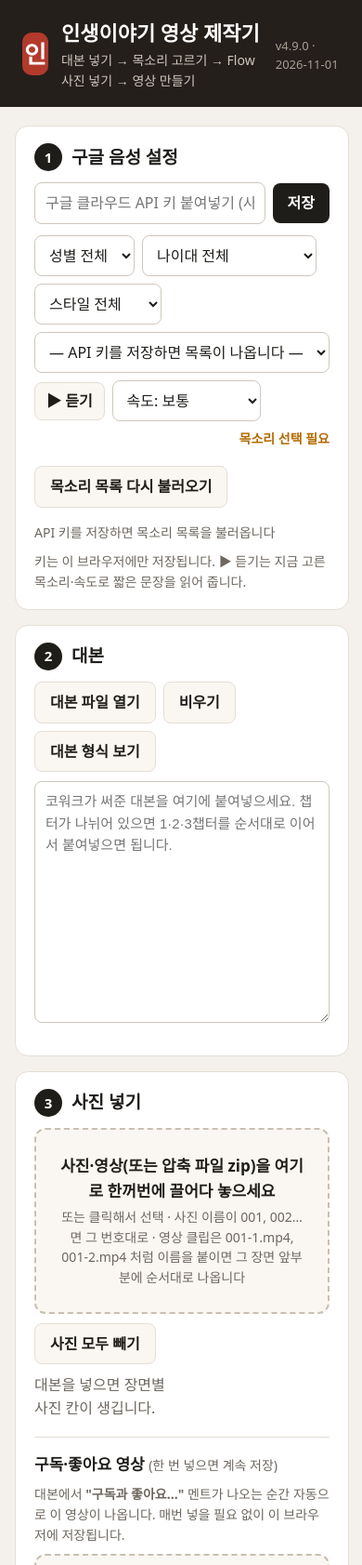
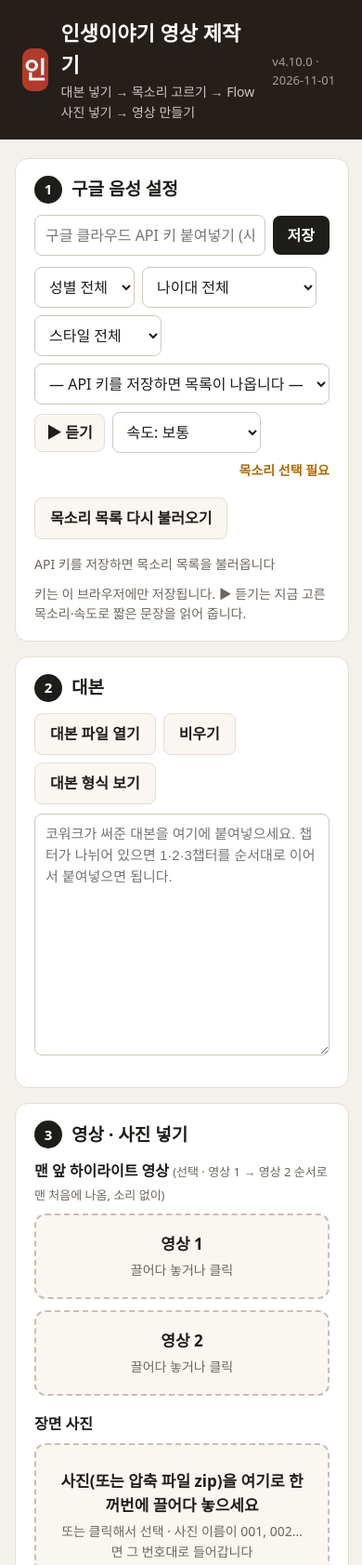
Before and after one commit to gud1955-sudo/youtube-auto, a plain HTML site: page index.html in a window 390 px wide. Shown: the top 1683 px of the page at 93% size. Drawn offline with Linux system fonts and the light colour scheme.

Commit message:
하이라이트 영상 1·2 칸 분리
Co-Authored-By: Claude Opus 5.5 <noreply@anthropic.com>
Claude-Session: https://claude.ai/code/session_017GRdT625fPBTJ3rdTJGdVC

```diff
--- a/app.css
+++ b/app.css
@@ -152,3 +152,14 @@ select.gvoice { flex: 1; min-width: 260px; }
 .sub-row { display: flex; gap: 12px; flex-wrap: wrap; align-items: stretch; }
 .sub-row .drop { flex: 1 1 260px; margin: 0; }
 .sub-row video { width: 240px; max-width: 100%; aspect-ratio: 16/9; border-radius: 8px; background: #000; }
+.subhead { font-size: 16px; margin: 4px 0 8px; }
+.subhead small { font-weight: 400; color: var(--muted); font-size: 13px; }
+.clip-row { display: grid; grid-template-columns: 1fr 1fr; gap: 12px; margin-bottom: 18px; }
+.clip-slot { display: flex; flex-wrap: wrap; align-items: center; gap: 8px; }
+.clip-slot .drop { flex: 1 1 100%; }
+.clip-slot .drop { margin: 0; }
+.clip-slot.has .drop { border-style: solid; border-color: #2e8b57; background: #eef7f1; }
+.clip-slot.has .clip-name { color: #2e7d4f; font-weight: 600; }
+.clip-slot video { width: 160px; aspect-ratio: 16/9; border-radius: 6px; background: #000; }
+.clip-slot .clip-del { padding: 6px 12px; }
+@media (max-width: 560px) { .clip-row { grid-template-columns: 1fr; } }
--- a/app.js
+++ b/app.js
@@ -749,12 +749,15 @@ const thumbCache = new Map();
 function thumbURL(f) { if (!thumbCache.has(f)) thumbCache.set(f, URL.createObjectURL(f)); return thumbCache.get(f); }
 
 function renderGrid() {
+  drawClips?.();
   const g = $("#grid"); g.innerHTML = "";
   const st = $("#img-state");
   if (!state.scenes.length) {
     g.append(el("p", { class: "empty" }, state.images.size + state.imageOrder.length ? `사진 ${state.images.size + state.imageOrder.length}장 들어옴 — 대본을 넣으면 장면별로 보여줍니다.` : "대본을 넣으면 장면별 사진 칸이 생깁니다."));
     st.textContent = ""; return;
   }
+  const first = clipScene();
+  for (const [k, list] of [...state.videos]) if (k !== first && list.some((x) => x.part <= 2) && !state.scenes.some((sc) => sc.num === k)) { state.videos.delete(k); state.videos.set(first, [...(state.videos.get(first) || []), ...list].sort((a, b) => a.part - b.part)); }
   const info = state.scenes.map((sc, i) => ({ sc, i, f: imageFor(sc.num, i), nv: state.videos.get(sc.num)?.length || 0 }));
   const missList = info.filter((x) => !x.f && !x.nv);
   const total = info.length, have = total - missList.length;
@@ -794,6 +797,43 @@ function renderGrid() {
       el("div", { class: "cap" }, el("b", {}, pad3(sc.num)), sc.chapter ? `· ${sc.chapter}` : "", el("span", {}, f ? f.name : sc.lines[0].text))));
   }
   st.textContent = `✓ 사진 ${have}장`; st.className = "state ok";
+}
+
+// ───────────────────────── 맨 앞 하이라이트 영상 1·2 (첫 장면 앞부분에 순서대로) ─────────────────────────
+const clipScene = () => state.scenes[0]?.num ?? 1;
+function setClip(part, file) {
+  const num = clipScene();
+  // 다른 번호로 들어가 있던 같은 순서 영상도 정리
+  for (const [k, list] of state.videos) { const l = list.filter((x) => x.part !== part); if (l.length) state.videos.set(k, l); else state.videos.delete(k); }
+  if (file) { const l = state.videos.get(num) || []; l.push({ part, file }); l.sort((a, b) => a.part - b.part); state.videos.set(num, l); }
+  renderGrid();
+}
+const clipURLs = {};
+function drawClips() {
+  document.querySelectorAll(".clip-slot").forEach((slot) => {
+    const part = +slot.dataset.part;
+    let f = null; for (const list of state.videos.values()) { const x = list.find((y) => y.part === part); if (x) f = x.file; }
+    slot.querySelector(".clip-name").textContent = f ? "✓ " + f.name : "끌어다 놓거나 클릭";
+    slot.classList.toggle("has", !!f);
+    const v = slot.querySelector("video");
+    if (clipURLs[part] && (!f || clipURLs[part].f !== f)) { URL.revokeObjectURL(clipURLs[part].u); delete clipURLs[part]; v.removeAttribute("src"); }
+    if (f && !clipURLs[part]) { clipURLs[part] = { f, u: URL.createObjectURL(f) }; v.src = clipURLs[part].u; }
+    v.hidden = !f; slot.querySelector(".clip-del").hidden = !f;
+  });
+}
+function initClips() {
+  document.querySelectorAll(".clip-slot").forEach((slot) => {
+    const part = +slot.dataset.part, inp = slot.querySelector("input"), drop = slot.querySelector(".drop");
+    const take = (f) => { if (!f) return; if (!(f.type.startsWith("video/") || /\.(mp4|webm|mov|m4v)$/i.test(f.name))) return toast("영상 파일(mp4)을 넣어 주세요"); setClip(part, f); };
+    inp.onchange = (e) => { take(e.target.files[0]); e.target.value = ""; };
+    drop.ondragover = (e) => { e.preventDefault(); e.stopPropagation(); drop.classList.add("over"); };
+    drop.ondragleave = () => drop.classList.remove("over");
+    drop.ondrop = (e) => { e.preventDefault(); e.stopPropagation(); drop.classList.remove("over"); take(e.dataTransfer.files[0]); };
+    slot.querySelector(".clip-del").onclick = () => setClip(part, null);
+    const v = slot.querySelector("video");
+    v.onmouseenter = () => v.play().catch(() => {}); v.onmouseleave = () => { v.pause(); v.currentTime = 0; };
+  });
+  drawClips();
 }
 
 // ───────────────────────── 구독·좋아요 영상 (한 번 넣으면 브라우저에 계속 저장) ─────────────────────────
@@ -1417,8 +1457,8 @@ async function init() {
   drop.addEventListener("drop", (e) => addImages(e.dataTransfer.files));
   window.addEventListener("dragover", (e) => e.preventDefault());
   window.addEventListener("drop", (e) => { e.preventDefault(); if (e.target.closest?.("#drop, #vrew-drop")) return; if (e.dataTransfer?.files?.length) addImages(e.dataTransfer.files); });
-  initSub();
-  $("#img-clear").onclick = () => { state.images.clear(); state.imageOrder = []; state.videos.clear(); for (const u of thumbCache.values()) URL.revokeObjectURL(u); thumbCache.clear(); if (state.auto || state.mode === "vrew") onScriptChange(); else renderGrid(); };
+  initSub(); initClips();
+  $("#img-clear").onclick = () => { state.images.clear(); state.imageOrder = []; for (const u of thumbCache.values()) URL.revokeObjectURL(u); thumbCache.clear(); if (state.auto || state.mode === "vrew") onScriptChange(); else renderGrid(); };
 
   $("#build").onclick = build;
   $("#cancel").onclick = () => { state.cancel = true; setStage("중지하는 중…"); };
--- a/changelog.json
+++ b/changelog.json
@@ -1,4 +1,12 @@
 [
+  {
+    "version": "4.10.0",
+    "date": "2026-11-01",
+    "notes": [
+      "맨 앞 하이라이트 영상 칸을 '영상 1', '영상 2'로 따로 분리 — 사진 칸 위에 배치, 파일 이름 상관없이 넣은 칸 순서대로 재생",
+      "'사진 모두 빼기'는 사진만 빼고 영상 1·2는 그대로 둠"
+    ]
+  },
   {
     "version": "4.9.0",
     "date": "2026-11-01",
--- a/index.html
+++ b/index.html
@@ -6,7 +6,7 @@
 <title>인생이야기 영상 제작기</title>
 <link rel="preconnect" href="https://fonts.googleapis.com"><link rel="preconnect" href="https://fonts.gstatic.com" crossorigin>
 <link href="https://fonts.googleapis.com/css2?family=Jua&display=swap" rel="stylesheet">
-<link rel="stylesheet" href="app.css?v=22">
+<link rel="stylesheet" href="app.css?v=24">
 </head>
 <body>
 <header class="top">
@@ -124,11 +124,25 @@
 
   <!-- 4. 사진 -->
   <section class="card" id="sec-images">
-    <div class="card-head"><span class="num">4</span><h2>사진 넣기</h2><span class="state" id="img-state"></span></div>
+    <div class="card-head"><span class="num">4</span><h2>영상 · 사진 넣기</h2><span class="state" id="img-state"></span></div>
+    <h3 class="subhead">맨 앞 하이라이트 영상 <small>(선택 · 영상 1 → 영상 2 순서로 맨 처음에 나옴, 소리 없이)</small></h3>
+    <div class="clip-row">
+      <div class="clip-slot" data-part="1">
+        <label class="drop small"><input type="file" accept="video/*" hidden><strong>영상 1</strong><span class="clip-name">끌어다 놓거나 클릭</span></label>
+        <video muted playsinline hidden></video>
+        <button class="btn ghost clip-del" hidden>빼기</button>
+      </div>
+      <div class="clip-slot" data-part="2">
+        <label class="drop small"><input type="file" accept="video/*" hidden><strong>영상 2</strong><span class="clip-name">끌어다 놓거나 클릭</span></label>
+        <video muted playsinline hidden></video>
+        <button class="btn ghost clip-del" hidden>빼기</button>
+      </div>
+    </div>
+    <h3 class="subhead">장면 사진</h3>
     <label id="drop" class="drop">
       <input type="file" id="img-input" accept="image/*,video/*,.zip" multiple hidden>
-      <strong>사진·영상(또는 압축 파일 zip)을 여기로 한꺼번에 끌어다 놓으세요</strong>
-      <span>또는 클릭해서 선택 · 사진 이름이 001, 002…면 그 번호대로 · 영상 클립은 001-1.mp4, 001-2.mp4 처럼 이름을 붙이면 그 장면 앞부분에 순서대로 나옵니다</span>
+      <strong>사진(또는 압축 파일 zip)을 여기로 한꺼번에 끌어다 놓으세요</strong>
+      <span>또는 클릭해서 선택 · 사진 이름이 001, 002…면 그 번호대로 들어갑니다</span>
     </label>
     <div class="row tools"><button class="btn ghost" id="img-clear">사진 모두 빼기</button></div>
     <div id="grid" class="grid"></div>
@@ -190,7 +204,7 @@
 <audio id="player" hidden></audio>
 <script src="lib/mp4-muxer.js"></script>
 <script src="lib/jszip.min.js"></script>
-<script src="app.js?v=24"></script>
+<script src="app.js?v=25"></script>
 <script src="gen.js?v=1"></script>
 <script src="tts.js?v=4"></script>
 </body>
```
